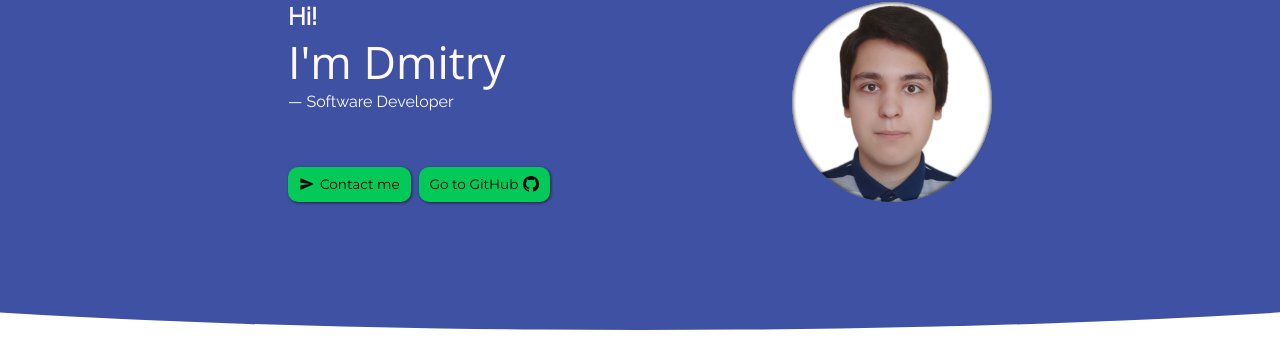
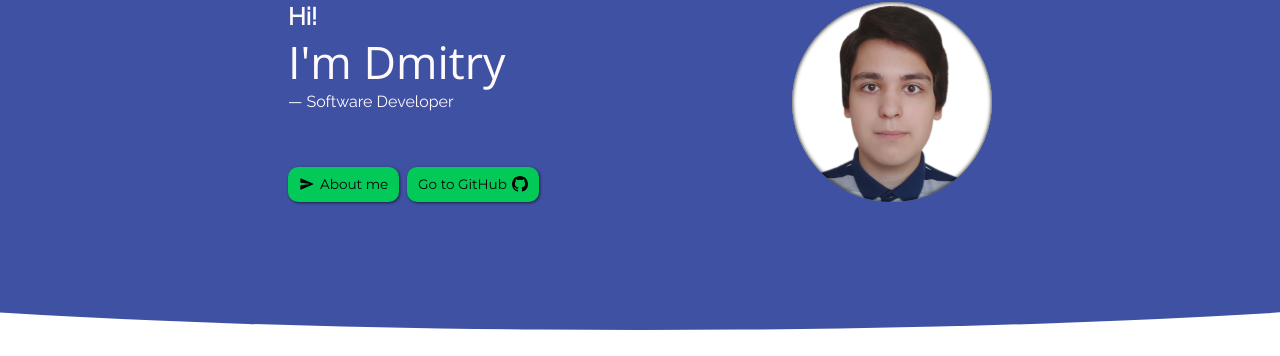
Before and after one commit to lonelyteapot/lonelyteapot.github.io, a Jekyll site: the page built from contact-me.html, in a window 1280 px wide and 1248 px high. Shown: the part 186-542 px from the top of the window. Built offline with Jekyll 4.4.1, drawn with Linux system fonts in a browser that asks for light colours; grey boxes are pictures that could not be loaded.

Commit message:
Update intro.html

```diff
--- a/_includes/intro.html
+++ b/_includes/intro.html
@@ -1,5 +1,4 @@
-
-<header id="intro" class="dark">
+<section id="intro" class="dark">
     <h2>Hi!</h2>
     <div class="photo">
         <img src="/img/photo.png" alt="[Photo]" width="64" height="64">
@@ -7,8 +6,12 @@
     <p class="name">I'm Dmitry</p>
     <p class="title">— Software Developer</p>
     <div class="buttons">
+        {% if page.id == "contact-me" %}
+        <a class="Button accent left-icon send" href="/">About me</a>
+        {% else %}
         <a class="Button accent left-icon send" href="/contact-me">Contact me</a>
+        {% endif %}
         <a class="Button accent right-icon github" href="https://github.com/lonelyteapot" target="_blank">Go to GitHub</a>
     </div>
-</header>
+</section>
 <div class="dark lower wave"></div>
```
